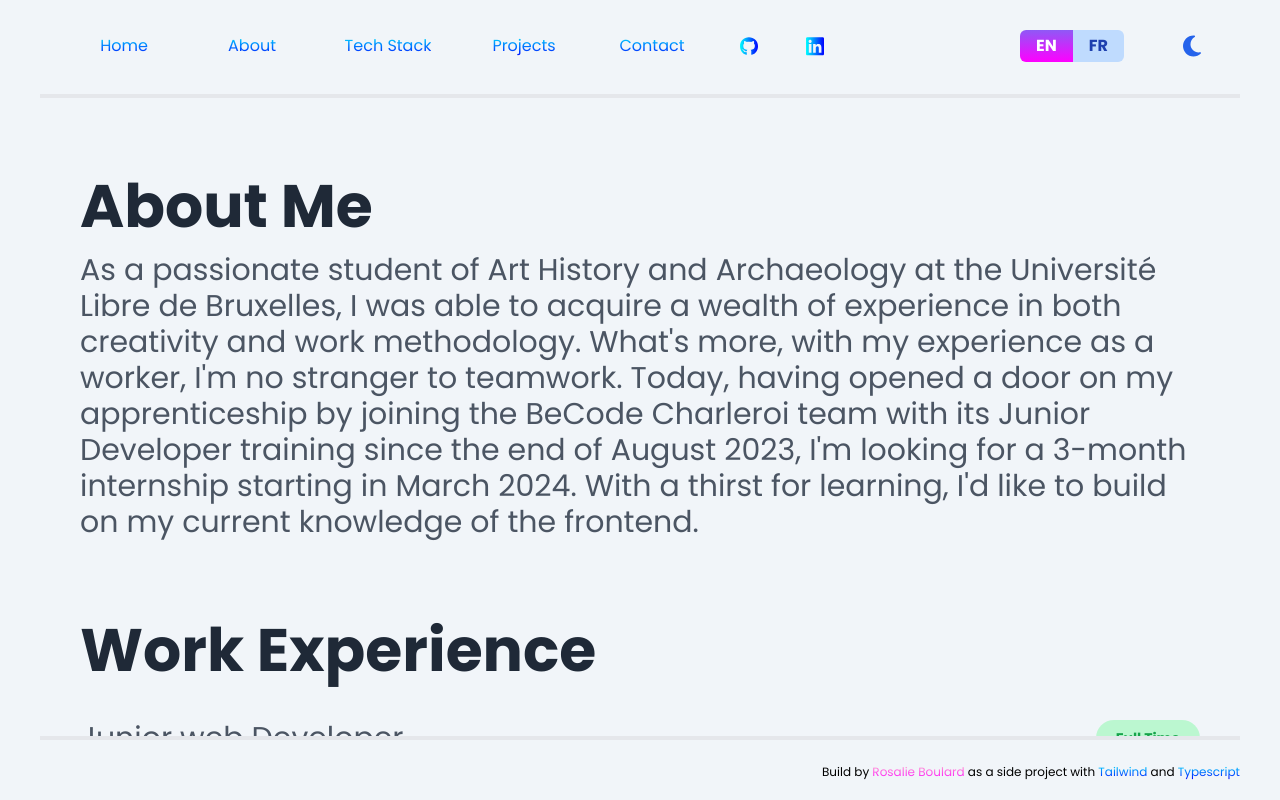
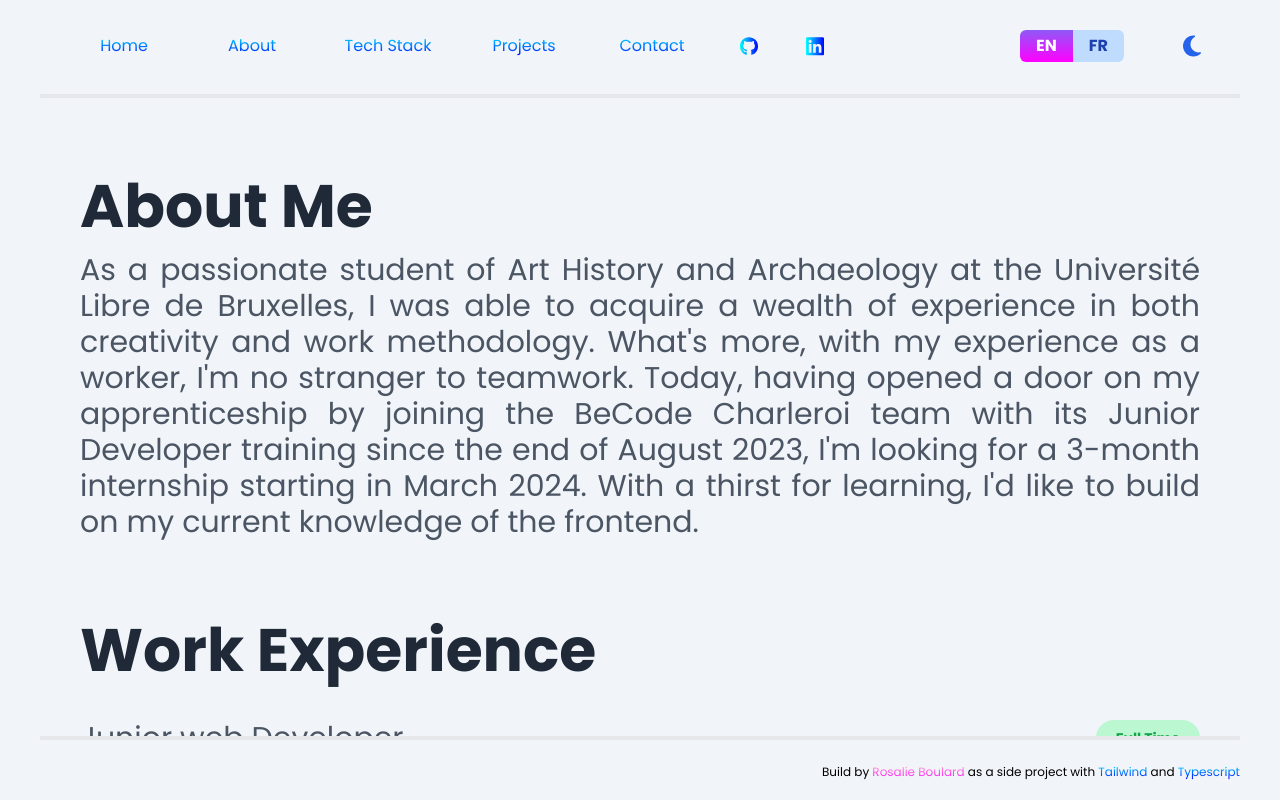
Before and after one commit to RosaBld/portfolio, a React (Vite) app: page /about in a window 1280 px wide. Shown: the top 800 px of the page. Built offline with nearby package versions, Linux system fonts and the light colour scheme.

Commit message:
fixing size text about

```diff
--- a/src/components/About.tsx
+++ b/src/components/About.tsx
@@ -27,7 +27,7 @@ export function About({ darkMode }: darkModeProps) {
                 <h2 className={`${darkMode ? 'text-gray-300' : 'text-gray-800'} py-2 my-2 text-4xl lg:text-6xl font-bold leading-relaxed pb-2`}>
                     {t('about_title')}
                 </h2>
-                <h3 className={`${darkMode ? 'text-gray-400' : 'text-gray-600'} text-2xl lg:text-3xl text-justif`}>
+                <h3 className={`${darkMode ? 'text-gray-400' : 'text-gray-600'} text-xl sm:text-2xl lg:text-3xl text-justify`}>
                     {t('about_text')}
                 </h3>
             </div>
```
